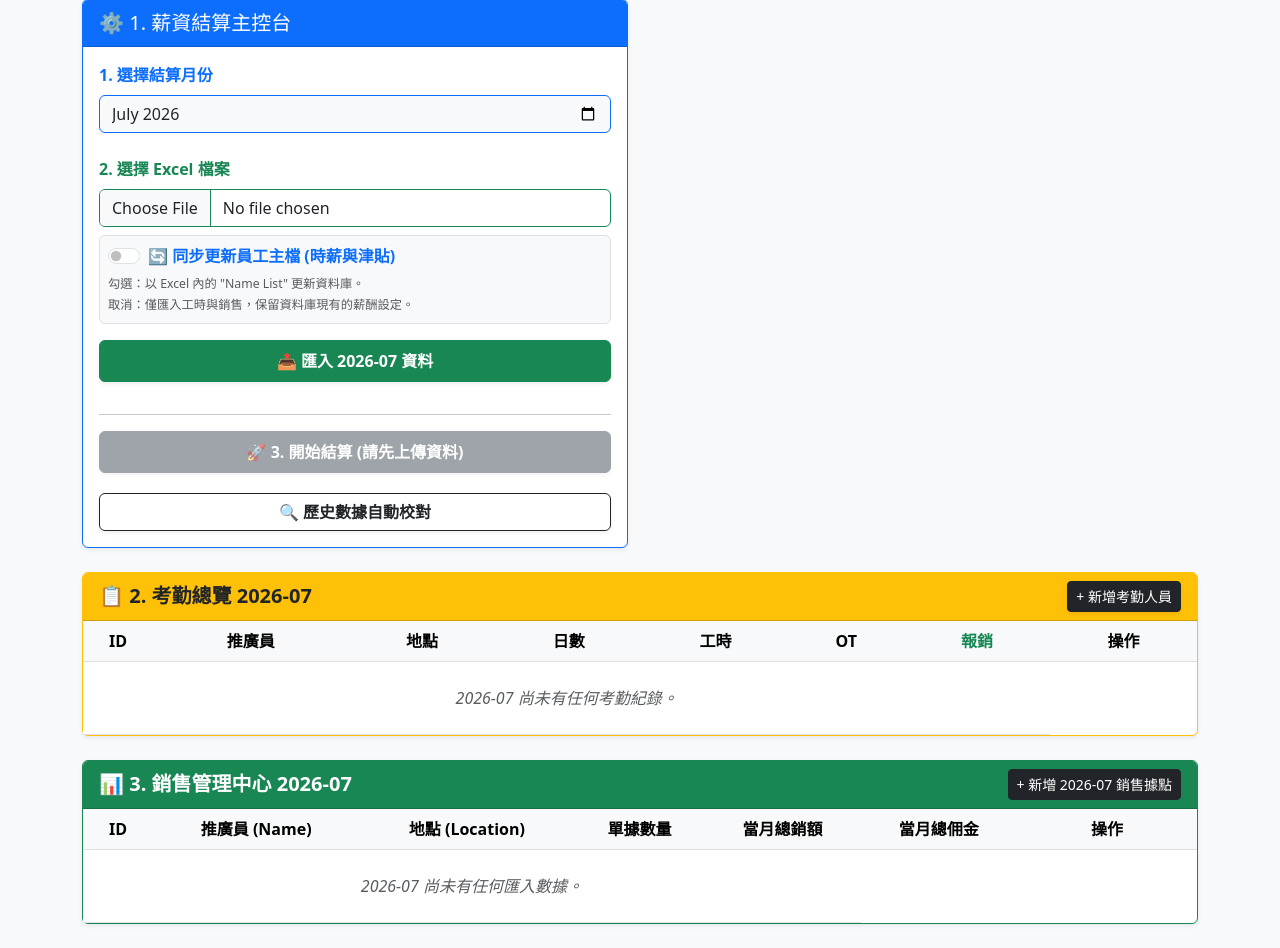
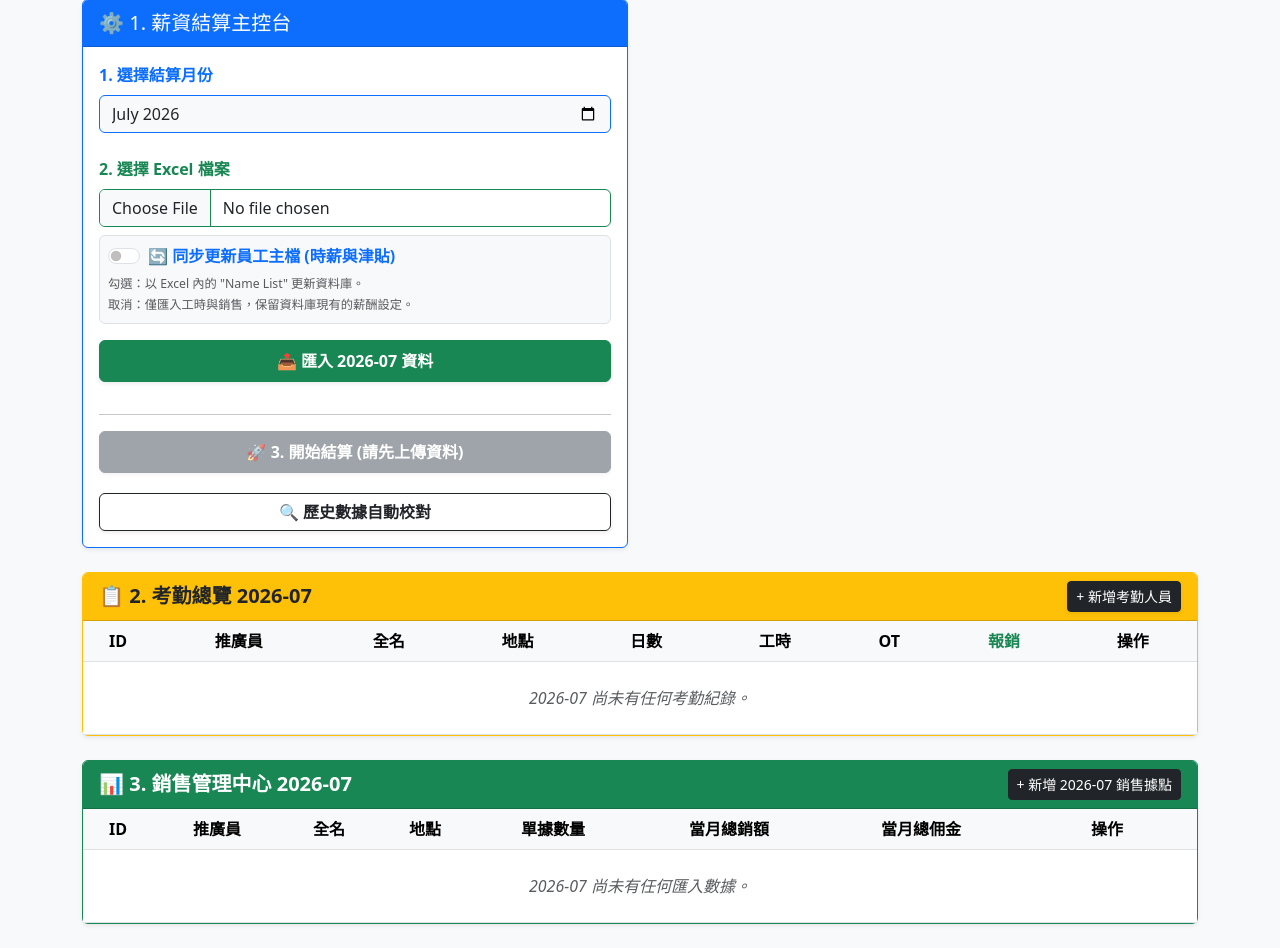
Before and after one commit to mnop492/payroll, a Flask app: page / in a window 1280 px wide. Shown: the part 81-1029 px from the top of the page. Run offline with Flask 3, Linux system fonts and the light colour scheme; data comes from the database, SQL or seed files in the repository; both versions use the stored data as it was after the commit; data that the repository does not hold is empty.

Commit message:
added full name

```diff
--- a/app.py
+++ b/app.py
@@ -187,10 +187,23 @@ def index():
     # 🌟 新增：撈取所有標準產品型號，給前端的下拉選單使用
     products = conn.execute("SELECT model FROM Products ORDER BY model").fetchall()
 
-    employees = conn.execute("SELECT nick_name FROM Employees ORDER BY nick_name").fetchall()
+    # fetch employees with full names for display
+    employees_rows = conn.execute("SELECT nick_name, full_name FROM Employees ORDER BY nick_name").fetchall()
+    employees = employees_rows
+
+    # build a quick lookup for full_name by nick_name
+    emp_full_map = {r['nick_name']: (r['full_name'] or '') for r in employees_rows}
 
     conn.close()
     # 記得在 return 裡面補上 employees=employees
+    # enrich attendances with full_name when available
+    for a in attendances:
+        a['full_name'] = emp_full_map.get(a.get('nick_name'), '')
+
+    # enrich staff_summary with full_name when available
+    for s in staff_summary:
+        s['full_name'] = emp_full_map.get(s.get('name'), '')
+
     return render_template('index.html', current_month=current_month, staff_summary=staff_summary,
                            records=records, attendances=attendances, locations=locations,
                            products=products, employees=employees)
--- a/templates/index.html
+++ b/templates/index.html
@@ -114,7 +114,7 @@
             <table class="table table-hover text-center align-middle mb-0">
                 <thead class="table-light">
                     <tr>
-                        <th style="width: 70px;">ID</th> <th>推廣員</th>
+                        <th style="width: 70px;">ID</th> <th>推廣員</th> <th>全名</th>
                         <th>地點</th>
                         <th>日數</th>
                         <th>工時</th>
@@ -126,7 +126,7 @@
                 <tbody>
                     {% for att in attendances %}
                     <tr>
-                        <td class="text-muted small">{{ loop.index }}</td> <td class="fw-bold">{{ att.nick_name }}</td>
+                        <td class="fw-bold">{{ loop.index }}</td> <td class="fw-bold text-primary">{{ att.nick_name }}</td> <td class="fw-bold">{{ att.full_name }}</td>
                         <td><span class="badge bg-info text-dark">{{ att.location }}</span></td>
                         <td>{{ att.days_worked }}</td>
                         <td>{{ "%g" | format(att.hours) }}</td>
@@ -146,7 +146,7 @@
                     </tr>
                     {% else %}
                     <tr>
-                        <td colspan="7" class="py-4 text-muted fst-italic">
+                        <td colspan="9" class="py-4 text-muted fst-italic">
                             {{ current_month }} 尚未有任何考勤紀錄。
                         </td>
                     </tr>
@@ -169,8 +169,8 @@
             <table class="table table-hover text-center align-middle mb-0">
                 <thead class="table-light">
                     <tr>
-                        <th style="width: 70px;">ID</th> <th>推廣員 (Name)</th>
-                        <th>地點 (Location)</th>
+                        <th style="width: 70px;">ID</th> <th>推廣員</th> <th>全名</th>
+                        <th>地點</th>
                         <th>單據數量</th>
                         <th>當月總銷額</th>
                         <th>當月總佣金</th>
@@ -180,7 +180,7 @@
                 <tbody>
                     {% for staff in staff_summary %}
                     <tr>
-                        <td class="text-muted small">{{ loop.index }}</td> <td class="fw-bold text-primary">{{ staff.name }}</td>
+                        <td class="fw-bold">{{ loop.index }}</td> <td class="fw-bold text-primary">{{ staff.name }}</td> <td class="fw-bold">{{ staff.full_name }}</td>
                         <td><span class="badge bg-info text-dark">{{ staff.main_location }}</span></td>
                         <td>{{ staff.total_entries }} 筆</td>
                         <td class="fw-bold text-success">${{ "{:,.2f}".format(staff.total_amount) }}</td>
@@ -203,7 +203,7 @@
                     </tr>
                     {% else %}
                     <tr>
-                        <td colspan="5" class="py-4 text-muted fst-italic">
+                        <td colspan="8" class="py-4 text-muted fst-italic">
                             {{ current_month }} 尚未有任何匯入數據。
                         </td>
                     </tr>
@@ -382,7 +382,7 @@
                     <select id="init_att_promoter" class="form-select border-warning">
                         <option value="">-- 請選擇系統員工 --</option>
                         {% for emp in employees %}
-                        <option value="{{ emp.nick_name }}">{{ emp.nick_name }}</option>
+                        <option value="{{ emp.nick_name }}">{{ emp.full_name if emp.full_name else emp.nick_name }}</option>
                         {% endfor %}
                     </select>
                 </div>
--- a/templates/settings.html
+++ b/templates/settings.html
@@ -27,7 +27,7 @@
                         {% for emp in employees %}
                         <tr id="emp-{{ emp.id }}" data-row-id="{{ emp.id }}" data-type="employee">
                             <td class="fw-bold text-primary">{{ emp.nick_name }}</td>
-                            <td class="text-muted">{{ emp.full_name if emp.full_name and emp.full_name != 'None' else '' }}</td>
+                            <td class="fw-bold">{{ emp.full_name if emp.full_name and emp.full_name != 'None' else '' }}</td>
                             <td>${{ emp.hourly_rate }}</td>
                             <td>${{ emp.allowance }}</td>
                             <td>{{ (emp.commission_rate * 100) | int }}%</td>
```
Also changed, not shown: payroll.db.
